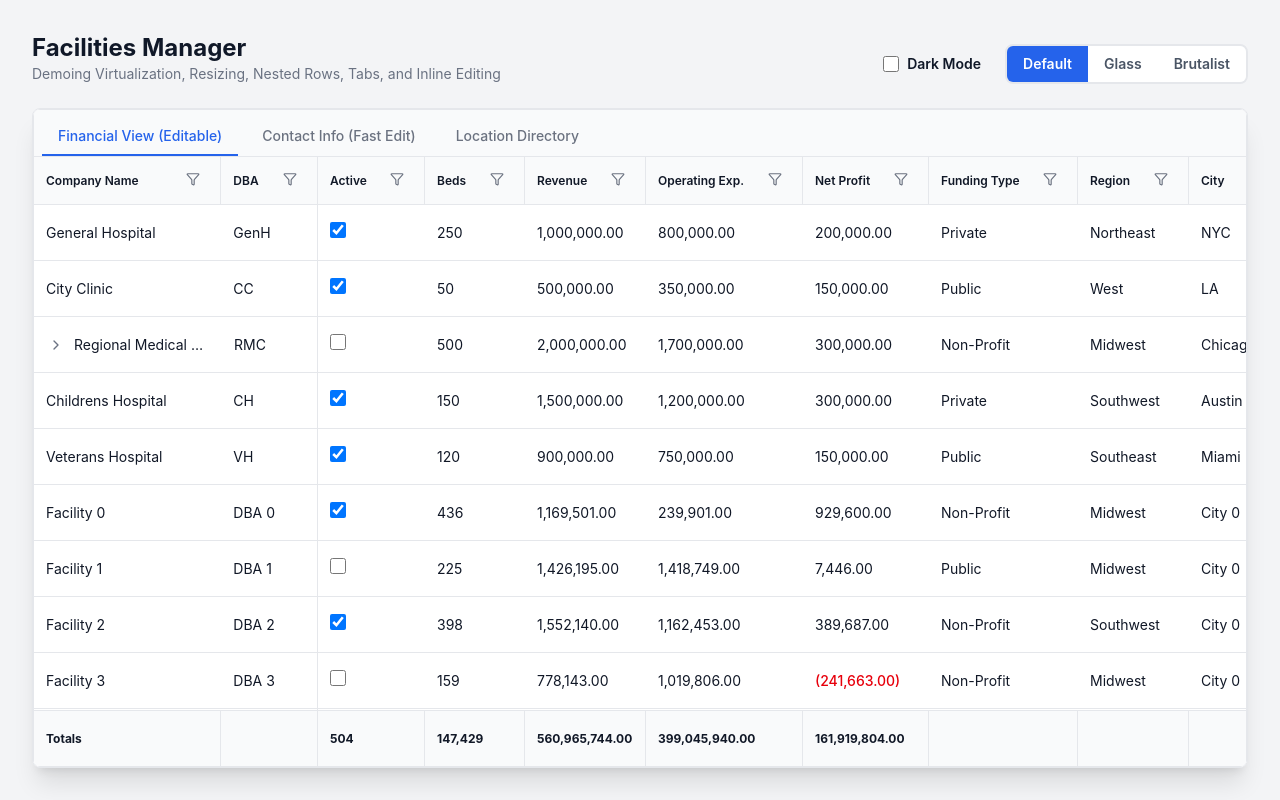
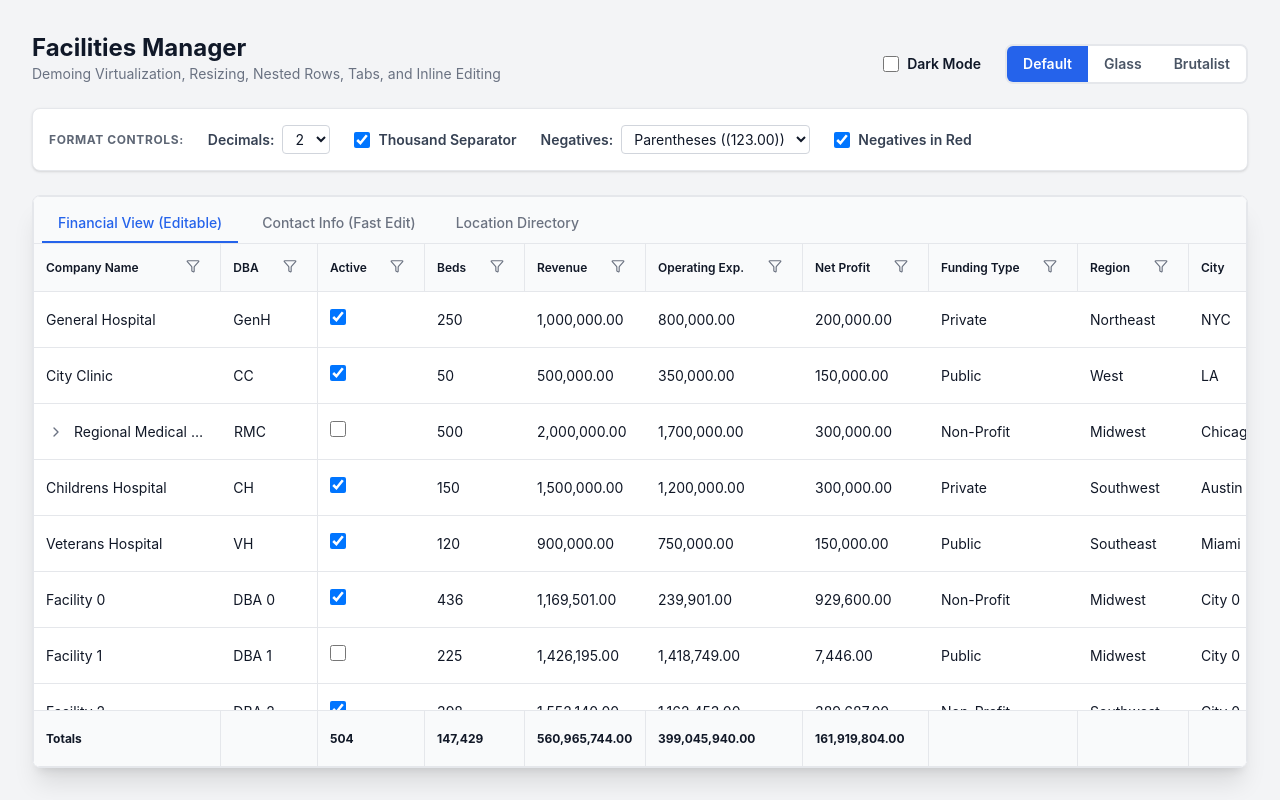
Before and after one commit to TheYearIsTwentyGX/TableGX, a React (Vite) app: page / in a window 1280 px wide. Built offline with nearby package versions, Linux system fonts and the light colour scheme.

Commit message:
Add dynamic number formatting control panel UI to App.tsx demo page

```diff
--- a/src/App.tsx
+++ b/src/App.tsx
@@ -101,6 +101,19 @@ export default function App() {
   const [activeTheme, setActiveTheme] = useState<'default' | 'glass' | 'brutalist'>('default');
   const [isDarkMode, setIsDarkMode] = useState(false);
 
+  // Dynamic Number Formatting Controls
+  const [decimalPlaces, setDecimalPlaces] = useState<number>(2);
+  const [thousandSeparator, setThousandSeparator] = useState<boolean>(true);
+  const [negativeFormat, setNegativeFormat] = useState<'minus' | 'parentheses'>('parentheses');
+  const [negativeInRed, setNegativeInRed] = useState<boolean>(true);
+
+  const numberFormatConfig = {
+    decimalPlaces,
+    thousandSeparator,
+    negativeFormat,
+    negativeInRed
+  };
+
   const columns: ColumnDef<Facility>[] = [
     {
       id: 'name',
@@ -122,7 +135,7 @@ export default function App() {
         editable: true,
         inputType: 'number',
         footerAggregate: 'sum',
-        numberFormat: { thousandSeparator: true, decimalPlaces: 0 }
+        numberFormat: { thousandSeparator, decimalPlaces: 0 }
       } as TableColumnMeta<Facility>
     },
     {
@@ -151,7 +164,7 @@ export default function App() {
         editable: true,
         inputType: 'number',
         footerAggregate: 'sum',
-        numberFormat: { thousandSeparator: true, decimalPlaces: 2 }
+        numberFormat: numberFormatConfig
       } as TableColumnMeta<Facility>
     },
     // New Columns definitions
@@ -163,7 +176,7 @@ export default function App() {
         editable: true,
         inputType: 'number',
         footerAggregate: 'sum',
-        numberFormat: { thousandSeparator: true, decimalPlaces: 2 }
+        numberFormat: numberFormatConfig
       } as TableColumnMeta<Facility>
     },
     {
@@ -174,12 +187,7 @@ export default function App() {
         editable: true,
         inputType: 'number',
         footerAggregate: 'sum',
-        numberFormat: {
-          thousandSeparator: true,
-          decimalPlaces: 2,
-          negativeFormat: 'parentheses',
-          negativeInRed: true
-        }
+        numberFormat: numberFormatConfig
       } as TableColumnMeta<Facility>
     },
     {
@@ -395,6 +403,18 @@ export default function App() {
     brutalist: isDarkMode ? 'text-[#00ff00] font-mono font-bold' : 'text-black font-mono font-bold'
   };
 
+  const formatControlsBgMap = {
+    default: isDarkMode ? 'bg-gray-800 border-gray-700' : 'bg-white border-gray-200 shadow-sm',
+    glass: 'bg-white/10 backdrop-blur-md border-white/20 shadow-lg',
+    brutalist: isDarkMode ? 'bg-black border-[#00ff00] border-4' : 'bg-[#ffff00] border-black border-4 shadow-[4px_4px_0px_0px_rgba(0,0,0,1)]'
+  };
+
+  const formatControlsTextMap = {
+    default: isDarkMode ? 'text-gray-200' : 'text-gray-700',
+    glass: 'text-white',
+    brutalist: isDarkMode ? 'text-[#00ff00] font-mono' : 'text-black font-mono font-bold'
+  };
+
   return (
     <div className={`w-full h-screen p-8 flex flex-col transition-colors duration-500 ${isDarkMode ? 'dark' : ''} ${themeBgMap[activeTheme]}`}>
       <div className="mb-6 flex justify-between items-end">
@@ -433,6 +453,72 @@ export default function App() {
         </div>
       </div>
 
+      {/* Number Formatting Controls */}
+      <div className={`mb-6 p-4 rounded-lg border flex flex-wrap gap-6 items-center text-sm transition-all duration-300 ${formatControlsBgMap[activeTheme]} ${formatControlsTextMap[activeTheme]}`}>
+        <div className="font-bold flex items-center gap-1 uppercase tracking-wider text-xs opacity-80">
+          <span>Format Controls:</span>
+        </div>
+
+        {/* Decimals */}
+        <div className="flex items-center gap-2">
+          <label htmlFor="decimals-select" className="font-semibold">Decimals:</label>
+          <select
+            id="decimals-select"
+            value={decimalPlaces}
+            onChange={e => setDecimalPlaces(Number(e.target.value))}
+            className={`px-2 py-1 rounded border focus:outline-none focus:ring-1 focus:ring-table-accent bg-transparent ${
+              activeTheme === 'brutalist'
+                ? (isDarkMode ? 'border-[#00ff00] text-[#00ff00]' : 'border-black text-black')
+                : (isDarkMode ? 'border-gray-700 text-white bg-gray-900' : 'border-gray-300 text-gray-900 bg-white')
+            }`}
+          >
+            {[0, 1, 2, 3, 4].map(d => (
+              <option key={d} value={d} className={isDarkMode ? 'bg-gray-900 text-white' : 'bg-white text-gray-900'}>{d}</option>
+            ))}
+          </select>
+        </div>
+
+        {/* Thousand Separator */}
+        <label className="flex items-center gap-2 cursor-pointer font-semibold select-none">
+          <input
+            type="checkbox"
+            checked={thousandSeparator}
+            onChange={e => setThousandSeparator(e.target.checked)}
+            className="w-4 h-4 cursor-pointer"
+          />
+          Thousand Separator
+        </label>
+
+        {/* Negative Format */}
+        <div className="flex items-center gap-2">
+          <label htmlFor="negatives-select" className="font-semibold">Negatives:</label>
+          <select
+            id="negatives-select"
+            value={negativeFormat}
+            onChange={e => setNegativeFormat(e.target.value as any)}
+            className={`px-2 py-1 rounded border focus:outline-none focus:ring-1 focus:ring-table-accent bg-transparent ${
+              activeTheme === 'brutalist'
+                ? (isDarkMode ? 'border-[#00ff00] text-[#00ff00]' : 'border-black text-black')
+                : (isDarkMode ? 'border-gray-700 text-white bg-gray-900' : 'border-gray-300 text-gray-900 bg-white')
+            }`}
+          >
+            <option value="minus" className={isDarkMode ? 'bg-gray-900 text-white' : 'bg-white text-gray-900'}>Minus (-123.00)</option>
+            <option value="parentheses" className={isDarkMode ? 'bg-gray-900 text-white' : 'bg-white text-gray-900'}>Parentheses ((123.00))</option>
+          </select>
+        </div>
+
+        {/* Negatives in Red */}
+        <label className="flex items-center gap-2 cursor-pointer font-semibold select-none">
+          <input
+            type="checkbox"
+            checked={negativeInRed}
+            onChange={e => setNegativeInRed(e.target.checked)}
+            className="w-4 h-4 cursor-pointer"
+          />
+          Negatives in Red
+        </label>
+      </div>
+
       <div className={`flex-1 overflow-hidden flex flex-col ${activeTheme === 'default' ? 'bg-white shadow-xl rounded-lg border border-gray-200' : ''}`}>
         <TabbedTable<Facility>
           data={data}
```
